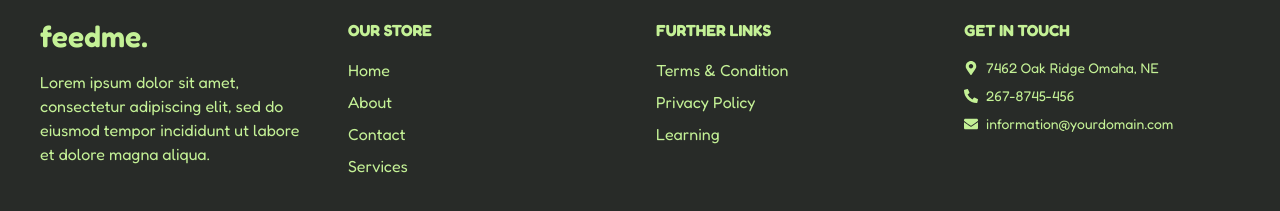
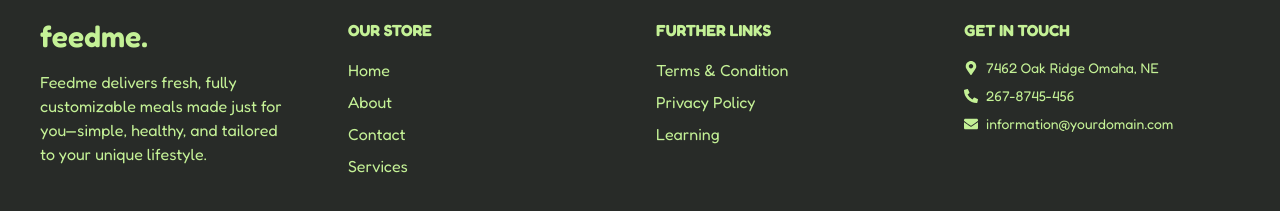
Before and after one commit to nasif07/feedme-client, a Next.js app: page / in a window 1280 px wide. Shown: the part 2911-3122 px from the top of the page. Built offline with nearby package versions, Linux system fonts and the light colour scheme; no server answers.

Commit message:
fixed footer

```diff
--- a/components/home/ourTeam.tsx
+++ b/components/home/ourTeam.tsx
@@ -26,9 +26,9 @@ const OurTeamCard: React.FC<OurTeamCardProps> = ({
         height={300}
         width={250}
       />
-      <div className="pt-2 pb-5 text-center">
+      <div className="pt-2 flex flex-col items-center pb-5 text-center">
         <h3 className="font-medium lg:text-[17px] xl:text-2xl">{name}</h3>
-        <p className="mx-auto mt-1 mb-2.5 text-center text-sm text-gray-600 lg:text-base xl:w-11/12 xl:text-[17px]">
+        <p className="mx-auto mt-1 mb-2.5 text-center text-sm text-gray-600 lg:text-base xl:w-11/12 xl:text-[17px] flex-1">
           {description}
         </p>
         <div className="flex justify-center gap-2 text-xl">
--- a/components/ui/footer.tsx
+++ b/components/ui/footer.tsx
@@ -10,9 +10,9 @@ const Footer = () => {
           <Link href="/" className="text-3xl font-semibold">
             feedme.
           </Link>
-          <p className="text-sm md:text-base">
-            Lorem ipsum dolor sit amet, consectetur adipiscing elit, sed do
-            eiusmod tempor incididunt ut labore et dolore magna aliqua.
+          <p className="text-sm md:text-base w-11/12">
+            Feedme delivers fresh, fully customizable meals made just for
+            you—simple, healthy, and tailored to your unique lifestyle.
           </p>
         </div>
         <div>
```
